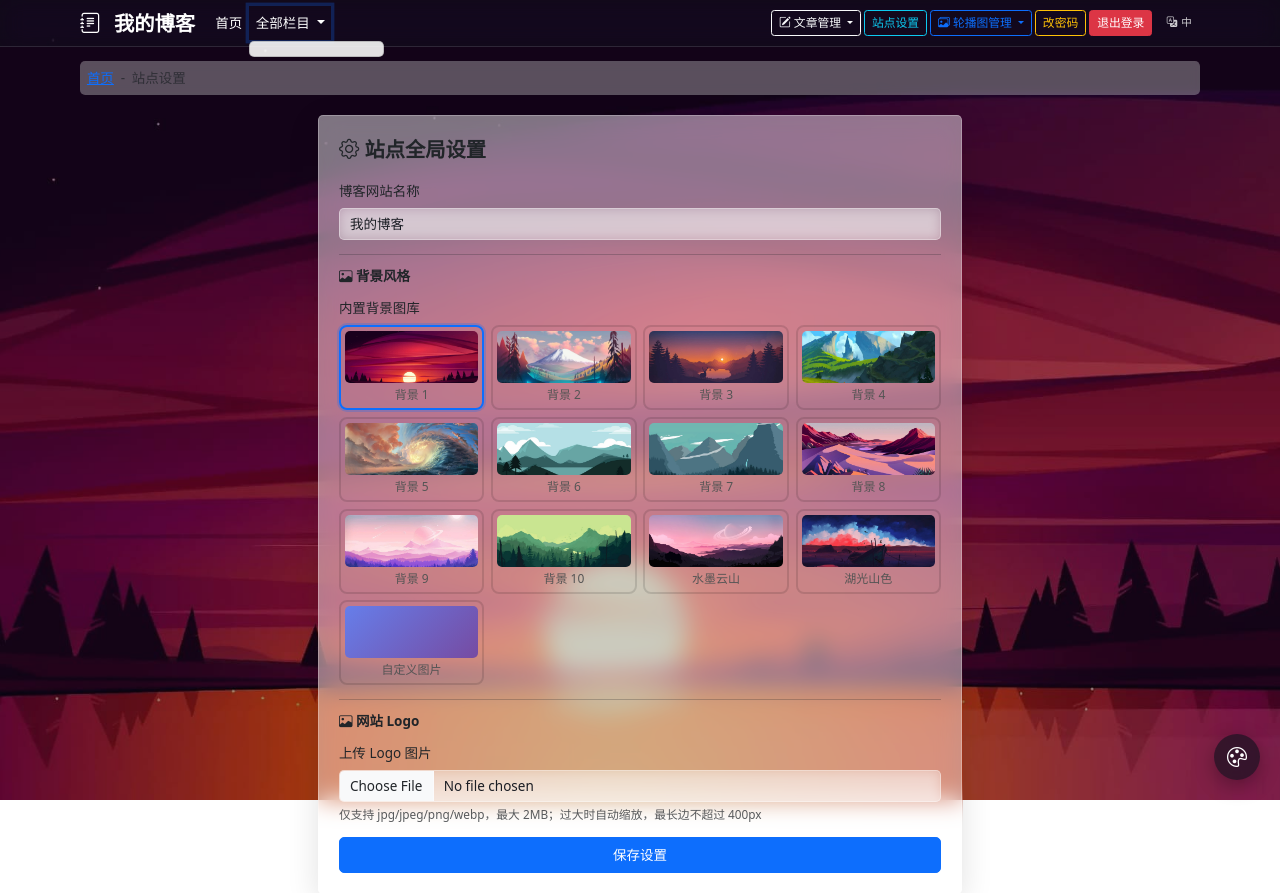
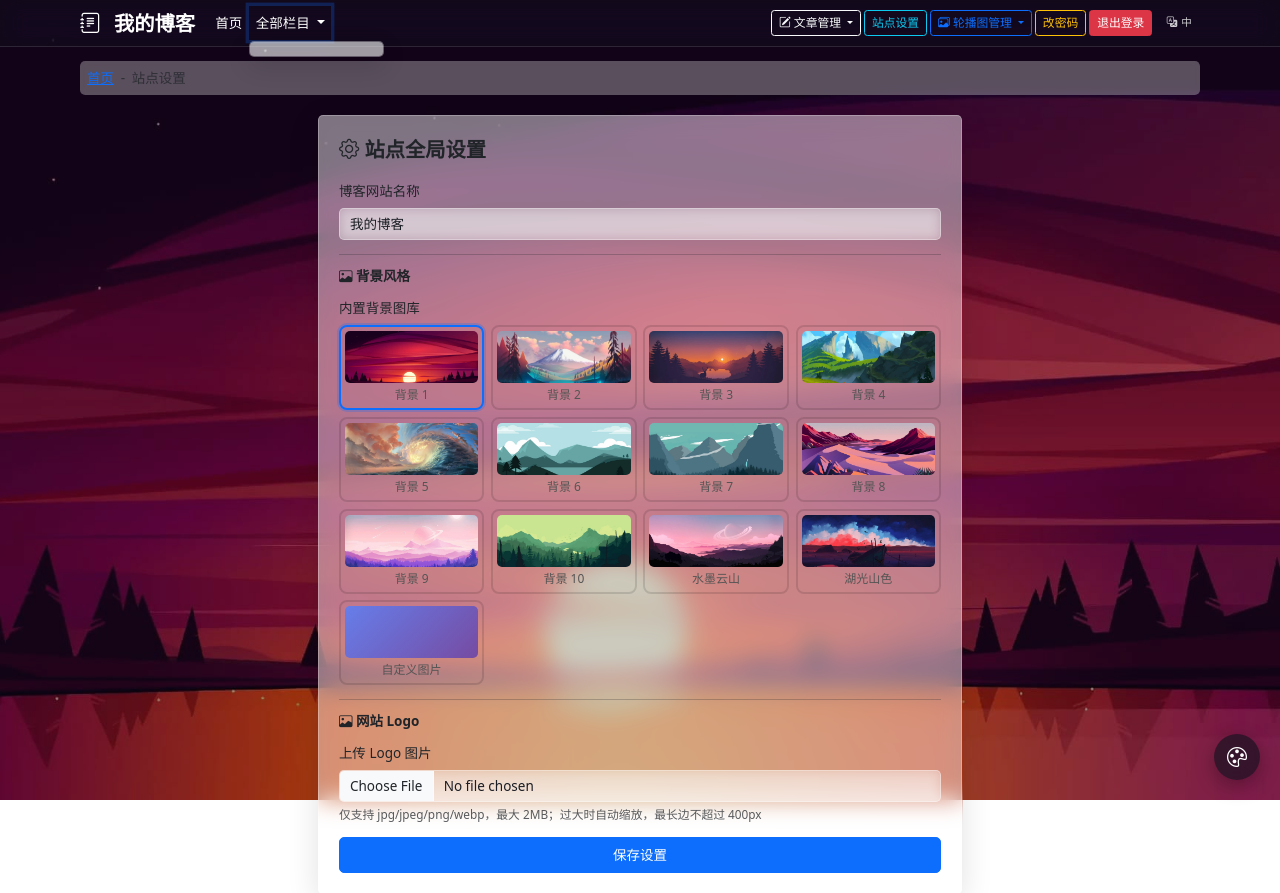
Before and after one commit to jeanslw/MicroBlog, a Flask app: page /admin/site_setting in a window 1280 px wide, after a click on "全部栏目". Shown: the top 893 px of the page. Run offline with Flask 3, Linux system fonts and the light colour scheme; the visitor is signed in with stand-in values (Sample User, id 1); data comes from the database, SQL or seed files in the repository; data that the repository does not hold is empty; some libraries are stand-ins or nearby versions.

Commit message:
fix: navbar dropdown menu glass (was 0.88 white ≈ solid white)
.navbar .dropdown-menu was rgba(255,255,255,0.88) which reads as
solid white. Change to 0.60 + blur(12px) glass, plus translucent
dropdown-item hover and divider, consistent with the site-wide
glassmorphism.

Bump themes.css to ?v=20260901d to bypass cache.

```diff
--- a/static/css/themes.css
+++ b/static/css/themes.css
@@ -103,12 +103,24 @@ footer {
     backdrop-filter: blur(8px);
     -webkit-backdrop-filter: blur(8px);
 }
-/* 导航栏下拉菜单层级最高，不被遮挡 */
+/* 导航栏下拉菜单层级最高，不被遮挡
+   0.88 白 ≈ 纯白；改 0.60 + 毛玻璃，透出背景色，与全站玻璃风一致 */
 .navbar .dropdown-menu {
     z-index: 2000;
-    background: rgba(255, 255, 255, 0.88);
-    backdrop-filter: blur(10px);
-    -webkit-backdrop-filter: blur(10px);
+    background-color: rgba(255, 255, 255, 0.60) !important;
+    background-image: none !important;
+    backdrop-filter: blur(12px) saturate(1.3) !important;
+    -webkit-backdrop-filter: blur(12px) saturate(1.3) !important;
+    border: 1px solid rgba(255, 255, 255, 0.35) !important;
+    box-shadow: 0 8px 24px rgba(0, 0, 0, 0.15) !important;
+}
+.navbar .dropdown-item:hover,
+.navbar .dropdown-item:focus {
+    background-color: rgba(255, 255, 255, 0.40) !important;
+    color: #212529 !important;
+}
+.navbar .dropdown-divider {
+    border-color: rgba(255, 255, 255, 0.40) !important;
 }
 /* 所有卡片/面板/表格统一半透明玻璃 —— 用 background-color 显式声明而非 background shorthand，
    并把每个属性都加 !important，避免被更高优先级选择器（含 inline <style>）覆盖。 */
--- a/templates/base.html
+++ b/templates/base.html
@@ -8,7 +8,7 @@
     <link href="{{ url_for('static', filename='lib/bootstrap.min.css') }}" rel="stylesheet">
     <link rel="stylesheet" href="{{ url_for('static', filename='lib/bootstrap-icons.css') }}">
     <link href="{{ url_for('static', filename='lib/prism-tomorrow.min.css') }}" rel="stylesheet">
-    <link href="{{ url_for('static', filename='css/themes.css') }}?v=20260901c" rel="stylesheet">
+    <link href="{{ url_for('static', filename='css/themes.css') }}?v=20260901d" rel="stylesheet">
     <style>
         body { background:transparent; min-height:100vh; display:flex; flex-direction:column; margin:0; }
         main { flex:1; padding:8px 0; }
```
